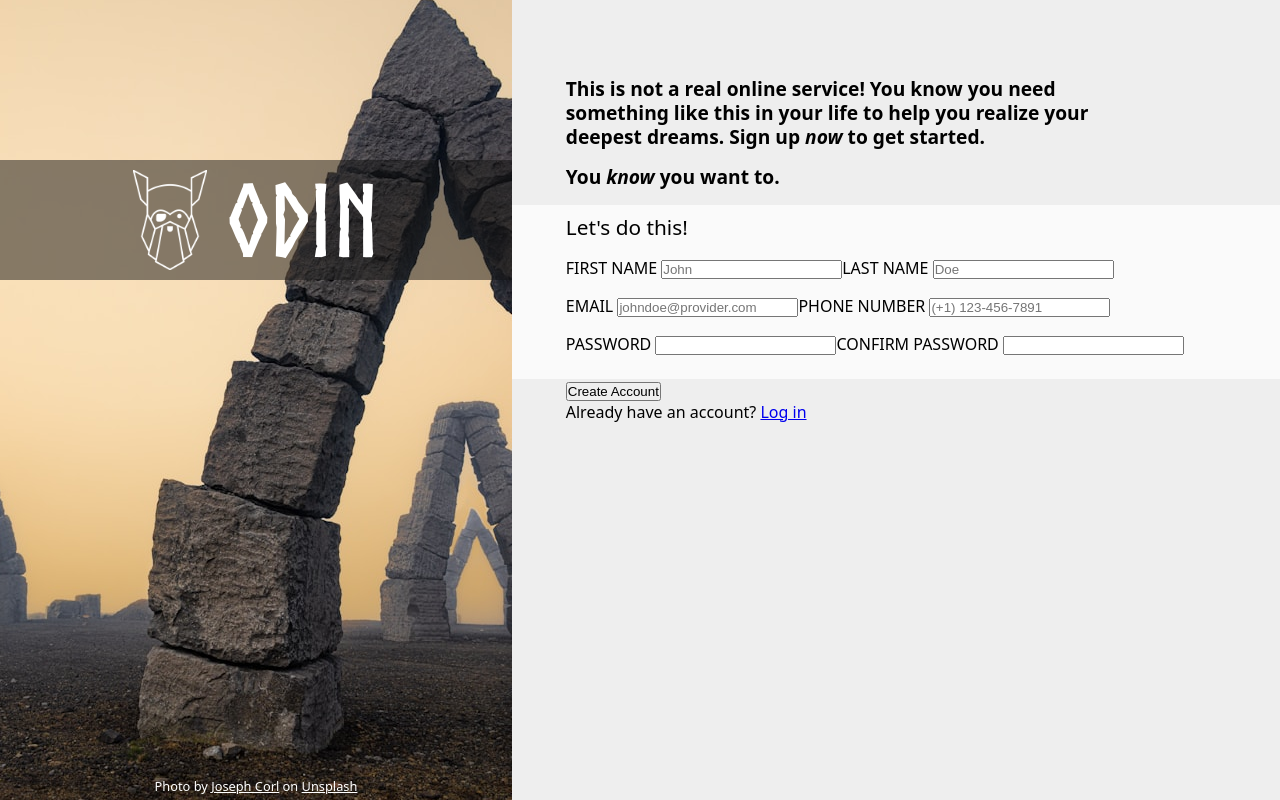
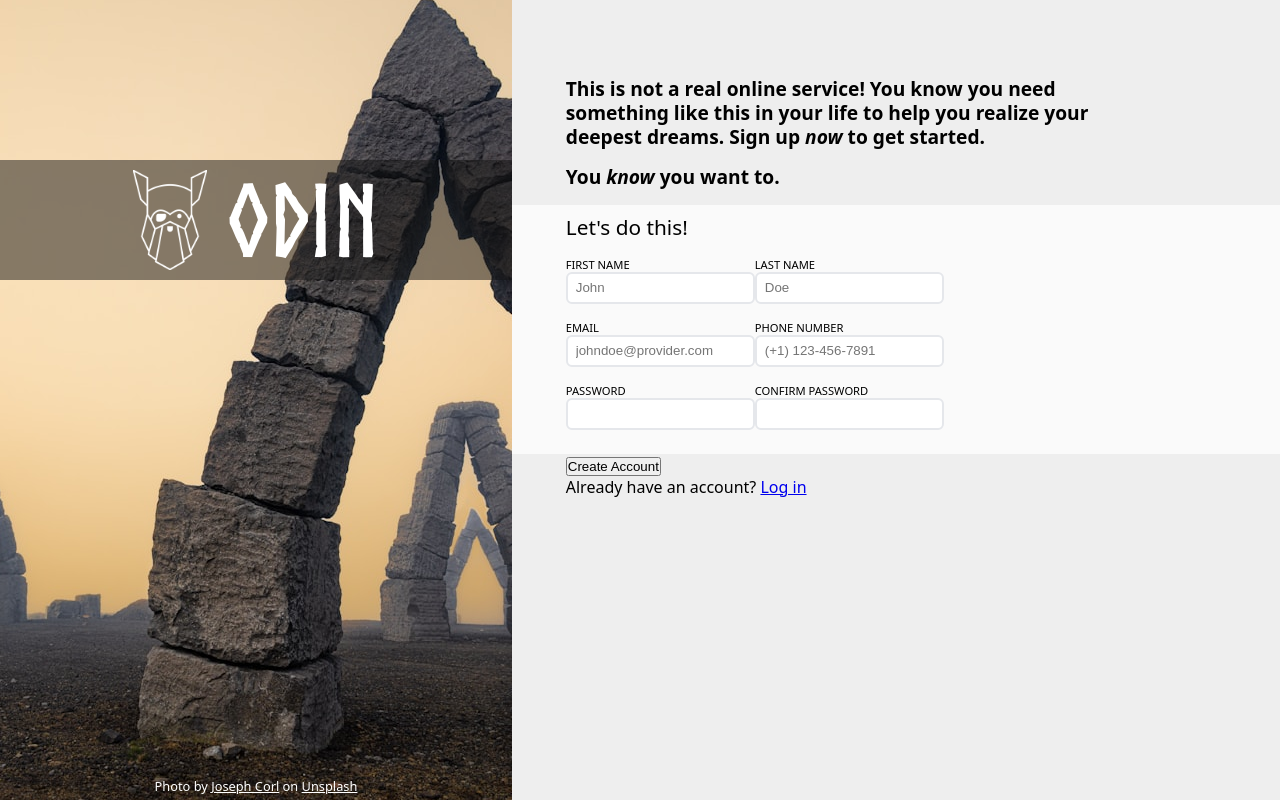
Before and after one commit to ecasetycea/sign-up-form, a plain HTML site: page index.html in a window 1280 px wide. Drawn offline with Linux system fonts and the light colour scheme.

Commit message:
Add styling for (in)valid inputs

```diff
--- a/index.html
+++ b/index.html
@@ -32,31 +32,31 @@
                 <div class="form-inputs">
                     <p>Let's do this!</p>
                     <div class="name">
-                        <div>
+                        <div class="input-group">
                             <label for="first-name">FIRST NAME</label>
                             <input type="text" id="first-name" name="first-name" placeholder="John" required>
                         </div>
-                        <div>
+                        <div class="input-group">
                             <label for="last-name">LAST NAME</label>
                             <input type="text" id="last-name" name="last-name" placeholder="Doe" required>
                         </div>
                     </div>
                     <div class="contact">
-                        <div>
+                        <div class="input-group">
                             <label for="email">EMAIL</label>
                             <input type="email" id="email" name="email" placeholder="johndoe@provider.com" required>
                         </div>
-                        <div>
+                        <div class="input-group">
                             <label for="phone">PHONE NUMBER</label>
                             <input type="tel" id="phone" name="phone" placeholder="(+1) 123-456-7891" required>
                         </div>
                     </div>
                     <div class="password">
-                        <div>
+                        <div class="input-group">
                             <label for="password">PASSWORD</label>
                             <input type="password" id="password" name="password" required>
                         </div>
-                        <div>
+                        <div class="input-group">
                             <label for="confirm-password">CONFIRM PASSWORD</label>
                             <input type="password" id="confirm-password" name="confirm-password" required>
                         </div>
--- a/styles.css
+++ b/styles.css
@@ -45,7 +45,7 @@ div.img-container {
     align-items: center;
 }
 
-div.img-container>div.logo-container {
+div.img-container > div.logo-container {
     width: 100%;
     height: 120px;
     position: relative;
@@ -64,7 +64,7 @@ div.img-container>div.logo-container {
     color: white;
 }
 
-div.img-container>div.credit {
+div.img-container > div.credit {
     position: absolute;
     bottom: 0.3rem;
     font-size: 0.8rem;
@@ -81,12 +81,12 @@ div.body {
 
 p.first-element {margin-top: 10%;}
 
-div.body>p,
-div.form-container>form>* {
+div.body > p,
+div.form-container > form > * {
     padding-left: 7%;
 }
 
-div.body>p {
+div.body > p {
     width: 80%;
     margin-bottom: 1rem;
 
@@ -94,6 +94,20 @@ div.body>p {
     font-weight: bold;
 
     line-height: 125%;
+}
+
+div.body {
+    display: flex;
+    flex-direction: column;
+    align-items: flex-start;
+}
+
+div.body > div.form-container {width: 100%;}
+
+div.form-inputs > div {
+    display: flex;
+    flex-direction: row;
+    justify-content: flex-start;
 }
 
 div.form-inputs {
@@ -105,19 +119,35 @@ div.form-inputs {
 
 div.form-inputs > * {margin-bottom: 1rem;}
 
-div.form-inputs>p {font-size: 1.3rem;}
+div.form-inputs > p {font-size: 1.3rem;}
 
-
-div.body {
+div.input-group {
     display: flex;
     flex-direction: column;
-    align-items: flex-start;
 }
 
-div.body>div.form-container {width: 100%;}
+div.input-group > label {
+    font-size: 0.7rem;
+}
 
-div.form-inputs>div {
-    display: flex;
-    flex-direction: row;
-    justify-content: flex-start;
+div.input-group > input {
+    appearance: none;
+    height: 2rem;
+    padding-left: 0.5rem;
+
+    border: 2px solid var(--input-border-clr);
+    border-radius: 6px;
 }
+
+div.input-group > input:focus {
+    appearance: none;
+    outline: none;
+
+    border: 2px solid var(--selected-input-border-clr);
+}
+
+div.input-group > input:user-invalid {
+    appearance: none;
+
+    border: 2px solid var(--invalid-input-border-clr);
+}
```
